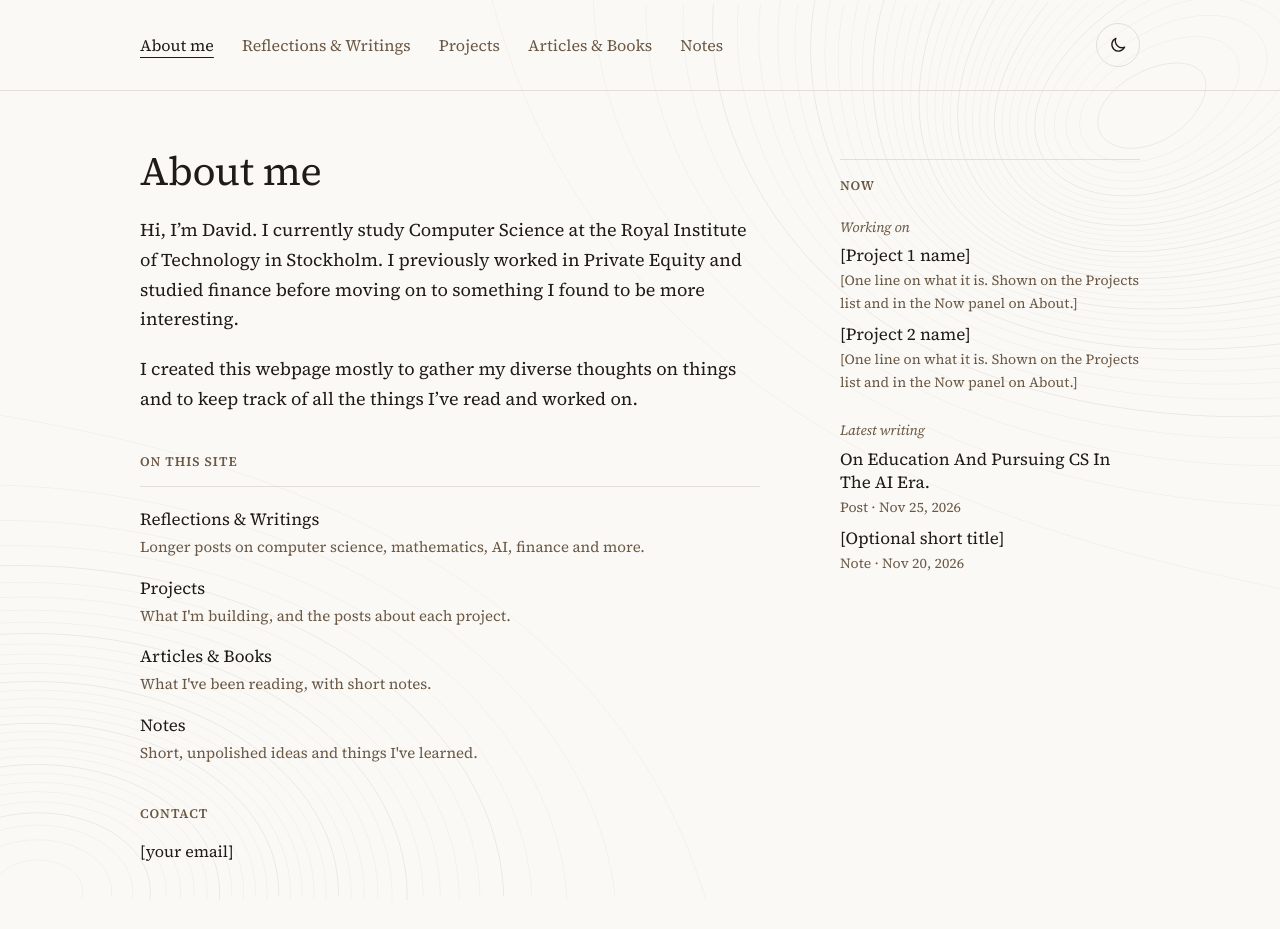
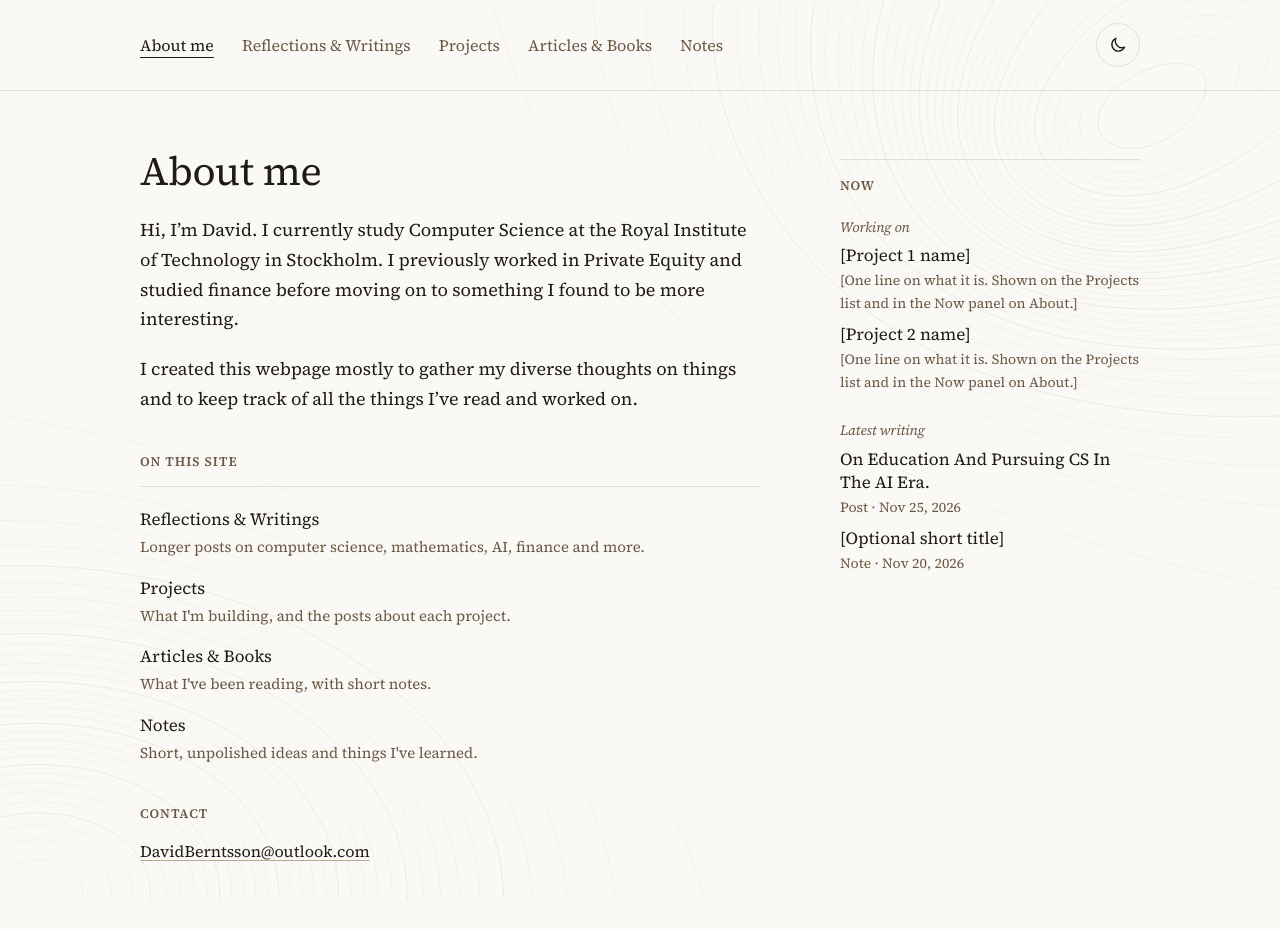
Before and after one commit to David-Berntsson/David-Berntsson.github.io, a Jekyll site: the page built from index.md, in a window 1280 px wide. Built offline with Jekyll 4.4.1, drawn with Linux system fonts in a browser that asks for light colours.

Commit message:
Update email address in configuration file

```diff
--- a/_config.yml
+++ b/_config.yml
@@ -7,7 +7,7 @@ timezone: Europe/Stockholm
 writings_title: Working Thoughts
 writings_description: Longer pieces on computer science, mathematics, AI, finance, philosophy and other things.
 github_url: https://github.com/David-Berntsson
-email: "[your email]"   # shown under Contact on the About page
+email: "DavidBerntsson@outlook.com"   # shown under Contact on the About page
 
 plugins:
   - jekyll-seo-tag
```
